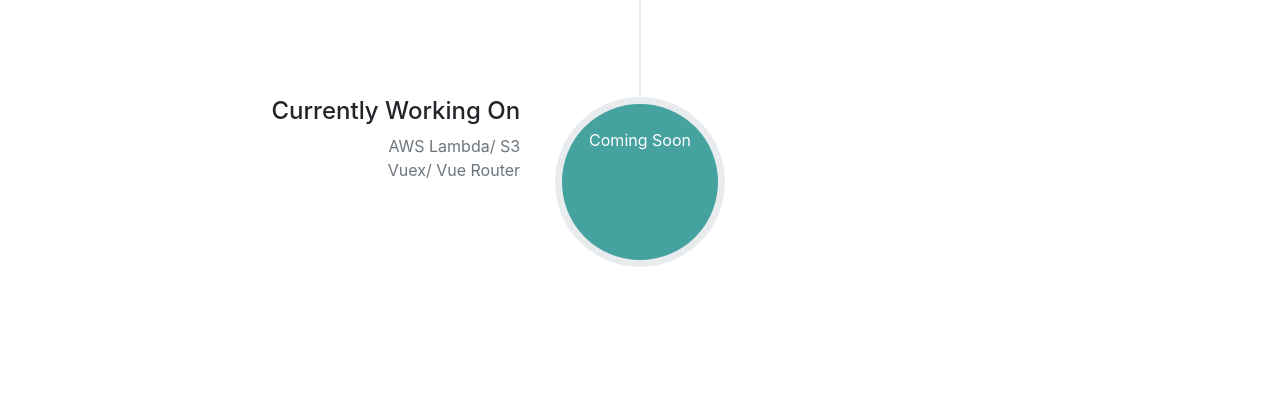
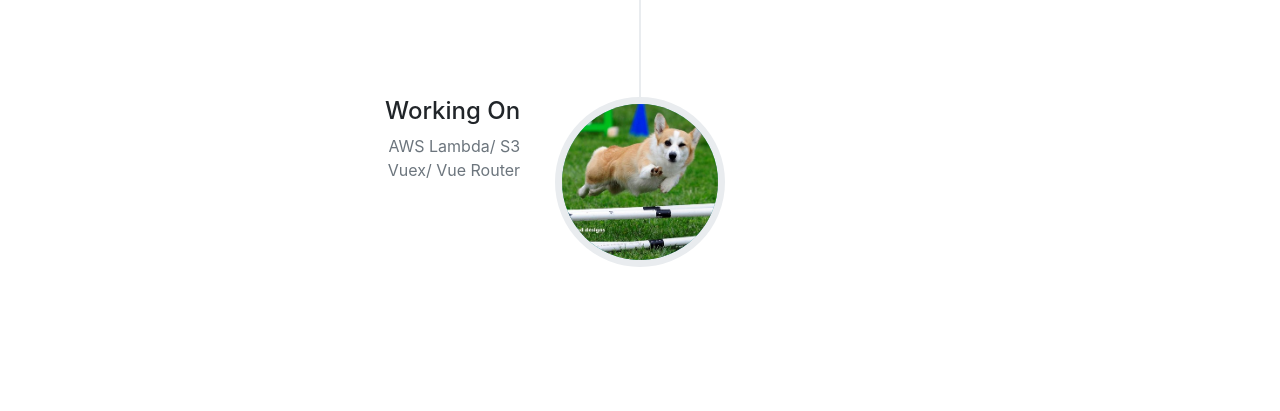
Before and after one commit to richard-hai/richard-hai.github.io, a website with bundled scripts: page index.html in a window 1280 px wide. Shown: the part 4610-5021 px from the top of the page. Built offline with nearby package versions, Linux system fonts and the light colour scheme; a web font is replaced by a local one.

Commit message:
added corgi image to working on section on timeline

```diff
--- a/index.html
+++ b/index.html
@@ -306,11 +306,11 @@
             </li>
             <li>
               <div class="timeline-image">
-                <br>Coming Soon
+                <img class="rounded-circle img-fluid" src="img/about/corgi.jpg" alt="">
               </div>
               <div class="timeline-panel">
                 <div class="timeline-heading">
-                  <h4 class="subheading">Currently Working On</h4>
+                  <h4 class="subheading">Working On</h4>
                 </div>
                 <div class="timeline-body">
                   <ul class="list-inline text-muted">
```
Also changed, not shown: img/about/corgi.jpg (added).
